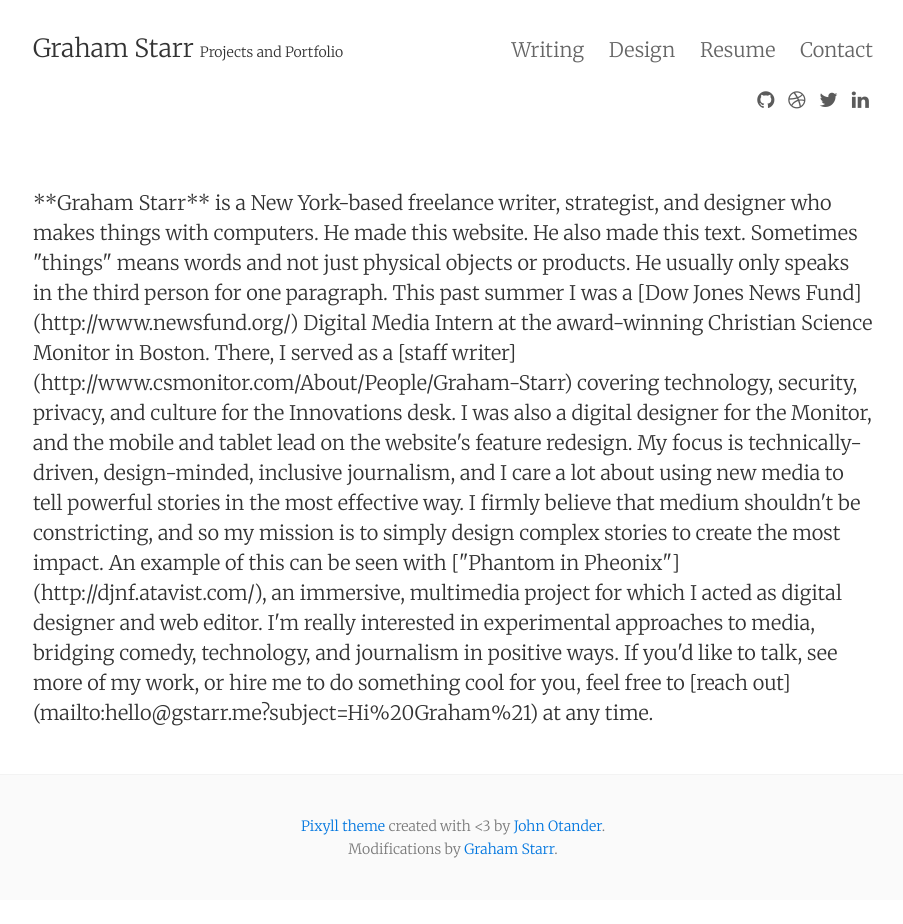
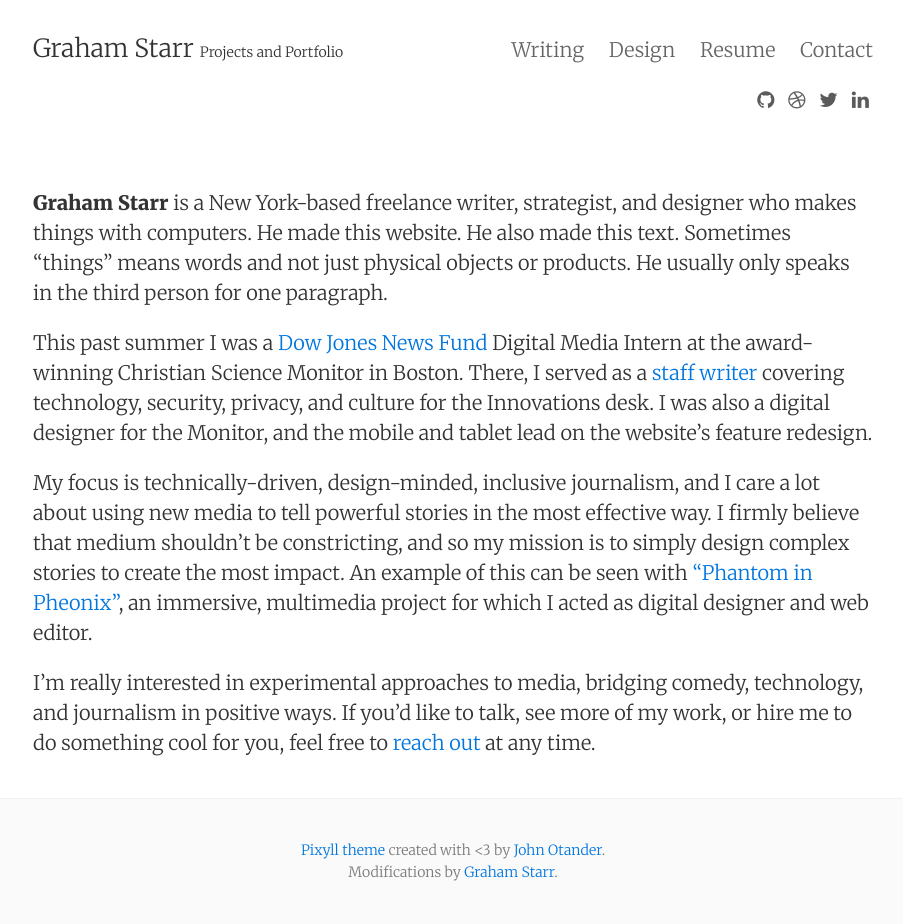
Before and after one commit to gstarr/gstarr.github.io, a Jekyll site: the page built from index.md, in a window 1280 px wide. Shown: the whole page, without its empty margins (187-1090 px from the left). Built offline with Jekyll 4.4.1, drawn with Linux system fonts in a browser that asks for light colours; nearby versions of some CDN libraries; before the commit the page ends 900 px from its top, so only the background shows below that.

Commit message:
Update index.md

```diff
--- a/index.md
+++ b/index.md
@@ -2,8 +2,6 @@
 layout: page
 title:
 ---
-
-<div class="home">
 
 **Graham Starr** is a New York-based freelance writer, strategist, and designer who makes things with computers. He made this website. He also made this text. Sometimes "things" means words and not just physical objects or products. He usually only speaks in the third person for one paragraph.
 
@@ -14,7 +12,7 @@
 I'm really interested in experimental approaches to media, bridging comedy, technology, and journalism in positive ways. If you'd like to talk, see more of my work, or hire me to do something cool for you, feel free to [reach out](mailto:&#104;&#101;&#108;&#108;&#111;&#064;&#103;&#115;&#116;&#097;&#114;&#114;&#046;&#109;&#101;?subject=Hi%20Graham%21) at any time.
 
 
-
+<div class="home">
 <!--
   <div class="posts">
     {% for post in paginator.posts %}
```
